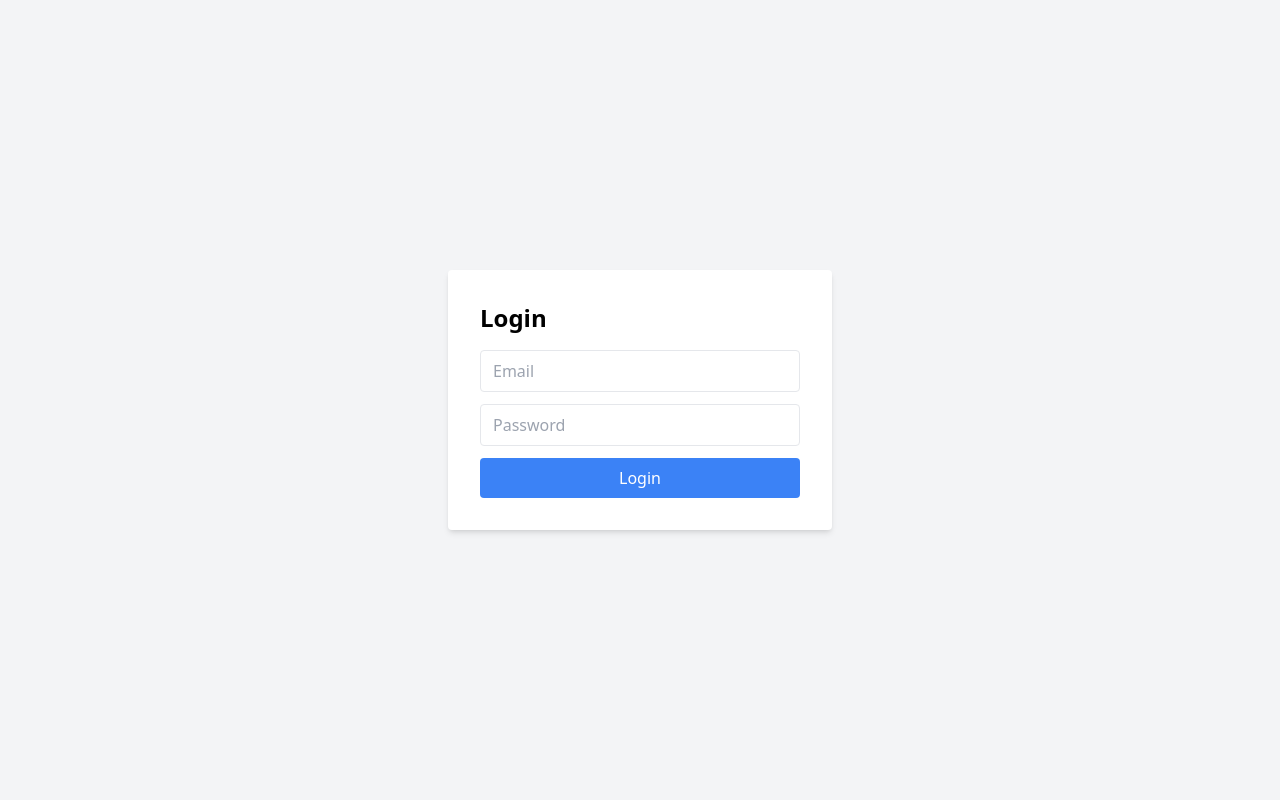
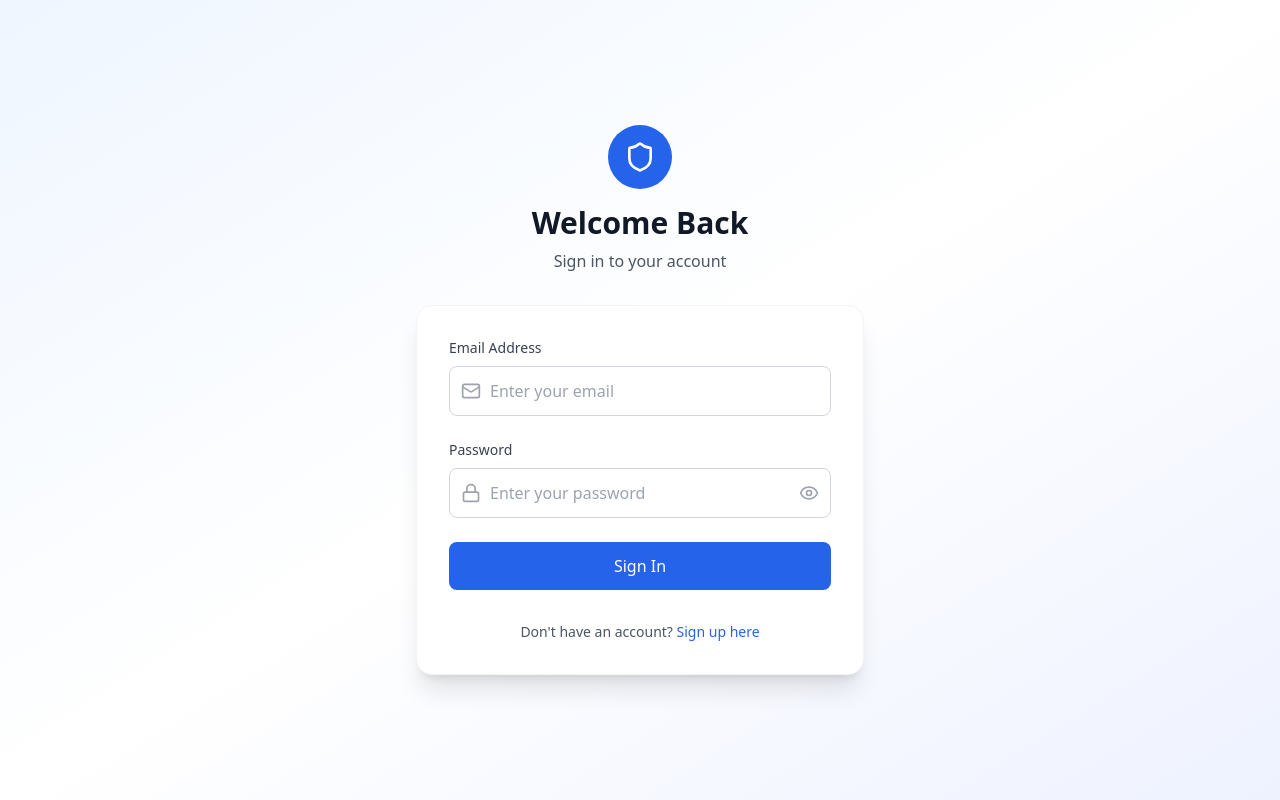
Before and after one commit to rajeshbanoth28/Dental_Center_Entnt, a React (Create React App) app in the folder frontend/: page / in a window 1280 px wide. Built offline with nearby package versions, Linux system fonts and the light colour scheme.

Commit message:
Updated UI of Login Page and Added signup too

```diff
--- a/frontend/src/components/Login.jsx
+++ b/frontend/src/components/Login.jsx
@@ -1,4 +1,5 @@
 import { useState } from "react";
+import { Eye, EyeOff, Mail, Lock, Shield } from "lucide-react";
 import { useNavigate } from "react-router-dom";
 import { useAuth } from "../context/AuthContext";
 
@@ -8,45 +9,142 @@ const Login = () => {
   const [email, setEmail] = useState("");
   const [password, setPassword] = useState("");
   const [error, setError] = useState("");
+  const [loading, setLoading] = useState(false);
+  const [showPassword, setShowPassword] = useState(false);
+  const [success, setSuccess] = useState("");
 
-  const handleSubmit = (e) => {
+  const handleSubmit = async (e) => {
     e.preventDefault();
+    setLoading(true);
+    setError("");
+    setSuccess("");
+
+    setTimeout(() => {
       const result = login(email, password);
-    if (!result.success) return setError("Invalid credentials");
+      if (!result.success) {
+        setLoading(false);
+        return setError("Invalid credentials");
+      }
       navigate(result.role === "Admin" ? "/" : "/patient");
+    }, 1500);
   };
 
   return (
-    <div className="flex h-screen items-center justify-center bg-gray-100">
-      <form
-        onSubmit={handleSubmit}
-        className="bg-white p-8 rounded shadow-md w-full max-w-sm"
+    <div className="min-h-screen flex items-center justify-center bg-gradient-to-br from-blue-50 via-white to-indigo-50 px-4">
+      <div className="w-full max-w-md">
+        <div className="text-center mb-8">
+          <div className="inline-flex items-center justify-center w-16 h-16 bg-blue-600 rounded-full mb-4">
+            <Shield className="w-8 h-8 text-white" />
+          </div>
+          <h1 className="text-3xl font-bold text-gray-900 mb-2">
+            Welcome Back
+          </h1>
+          <p className="text-gray-600">Sign in to your account</p>
+        </div>
+
+        <div className="bg-white rounded-2xl shadow-xl p-8 border border-gray-100">
+          <div className="space-y-6">
+            {error && (
+              <div className="bg-red-50 border border-red-200 rounded-lg p-4 flex items-center space-x-2">
+                <div className="w-4 h-4 bg-red-400 rounded-full flex-shrink-0"></div>
+                <p className="text-red-700 text-sm">{error}</p>
+              </div>
+            )}
+
+            {success && (
+              <div className="bg-green-50 border border-green-200 rounded-lg p-4 flex items-center space-x-2">
+                <div className="w-4 h-4 bg-green-400 rounded-full flex-shrink-0"></div>
+                <p className="text-green-700 text-sm">{success}</p>
+              </div>
+            )}
+
+            <div>
+              <label
+                htmlFor="email"
+                className="block text-sm font-medium text-gray-700 mb-2"
               >
-        <h2 className="text-2xl font-bold mb-4">Login</h2>
-        {error && <p className="text-red-500 mb-2">{error}</p>}
+                Email Address
+              </label>
+              <div className="relative">
+                <div className="absolute inset-y-0 left-0 pl-3 flex items-center pointer-events-none">
+                  <Mail className="h-5 w-5 text-gray-400" />
+                </div>
                 <input
+                  id="email"
                   type="email"
-          placeholder="Email"
+                  placeholder="Enter your email"
                   value={email}
                   onChange={(e) => setEmail(e.target.value)}
-          className="w-full mb-3 px-3 py-2 border rounded"
+                  className="w-full pl-10 pr-3 py-3 border border-gray-300 rounded-lg focus:outline-none focus:ring-2 focus:ring-blue-500 focus:border-transparent transition-all duration-200"
                   required
                 />
+              </div>
+            </div>
+
+            <div>
+              <label
+                htmlFor="password"
+                className="block text-sm font-medium text-gray-700 mb-2"
+              >
+                Password
+              </label>
+              <div className="relative">
+                <div className="absolute inset-y-0 left-0 pl-3 flex items-center pointer-events-none">
+                  <Lock className="h-5 w-5 text-gray-400" />
+                </div>
                 <input
-          type="password"
-          placeholder="Password"
+                  id="password"
+                  type={showPassword ? "text" : "password"}
+                  placeholder="Enter your password"
                   value={password}
                   onChange={(e) => setPassword(e.target.value)}
-          className="w-full mb-3 px-3 py-2 border rounded"
+                  className="w-full pl-10 pr-12 py-3 border border-gray-300 rounded-lg focus:outline-none focus:ring-2 focus:ring-blue-500 focus:border-transparent transition-all duration-200"
                   required
                 />
                 <button
+                  type="button"
+                  onClick={() => setShowPassword(!showPassword)}
+                  className="absolute inset-y-0 right-0 pr-3 flex items-center text-gray-400 hover:text-gray-600 transition-colors"
+                >
+                  {showPassword ? (
+                    <EyeOff className="h-5 w-5" />
+                  ) : (
+                    <Eye className="h-5 w-5" />
+                  )}
+                </button>
+              </div>
+            </div>
+
+            <button
               type="submit"
-          className="w-full bg-blue-500 text-white py-2 rounded hover:bg-blue-600"
+              disabled={loading}
+              onClick={handleSubmit}
+              className="w-full bg-blue-600 text-white py-3 px-4 rounded-lg font-medium hover:bg-blue-700 focus:outline-none focus:ring-2 focus:ring-blue-500 focus:ring-offset-2 disabled:opacity-50 disabled:cursor-not-allowed transition-all duration-200 flex items-center justify-center"
             >
-          Login
+              {loading ? (
+                <div className="flex items-center">
+                  <div className="animate-spin rounded-full h-5 w-5 border-b-2 border-white mr-2"></div>
+                  Signing in...
+                </div>
+              ) : (
+                "Sign In"
+              )}
             </button>
-      </form>
+          </div>
+
+          <div className="mt-8 text-center">
+            <p className="text-sm text-gray-600">
+              Don't have an account?{" "}
+              <a
+                href="/signup"
+                className="text-blue-600 hover:text-blue-500 font-medium transition-colors"
+              >
+                Sign up here
+              </a>
+            </p>
+          </div>
+        </div>
+      </div>
     </div>
   );
 };
```
Lines whose indentation alone changed are shown as unchanged.
